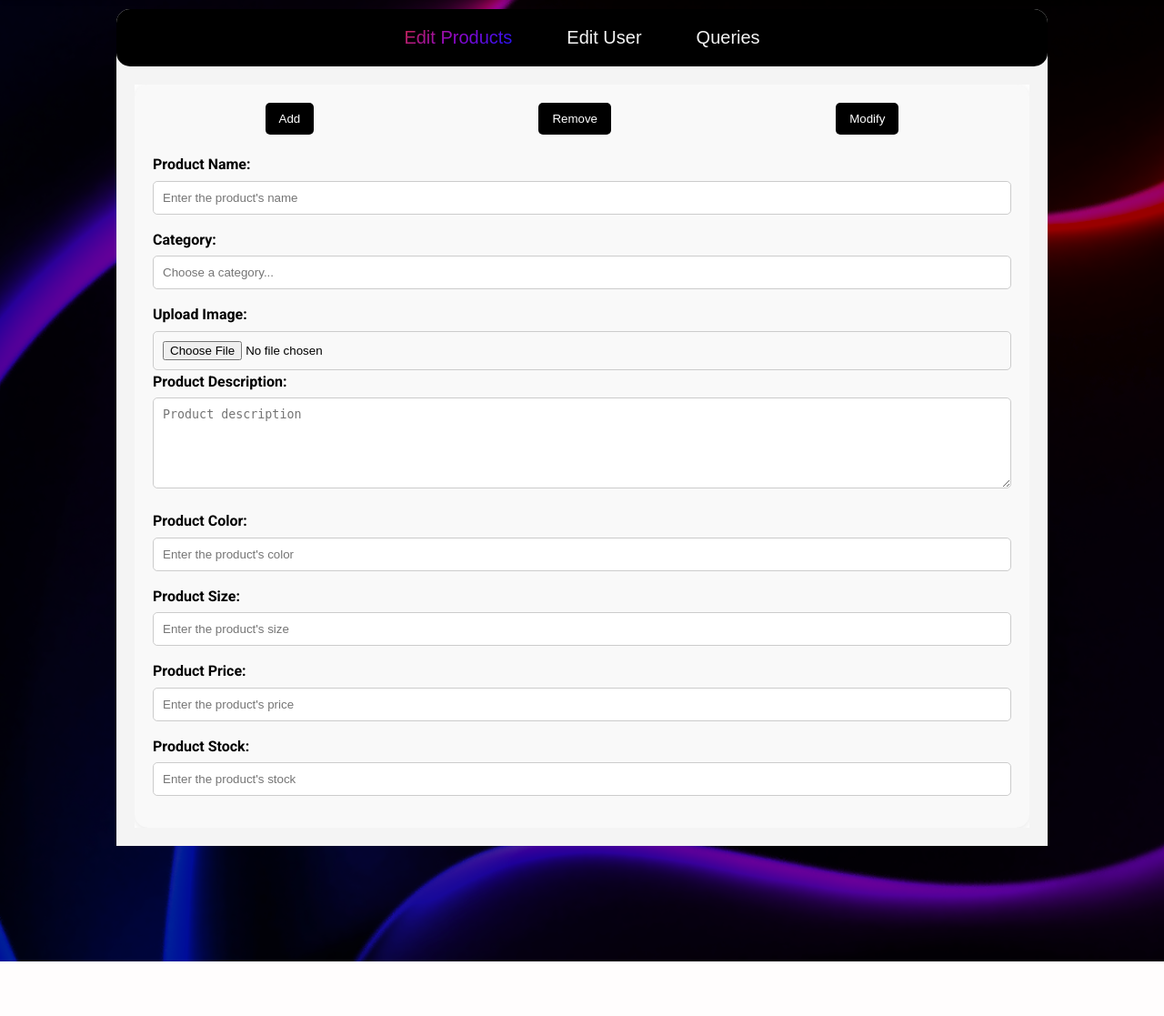
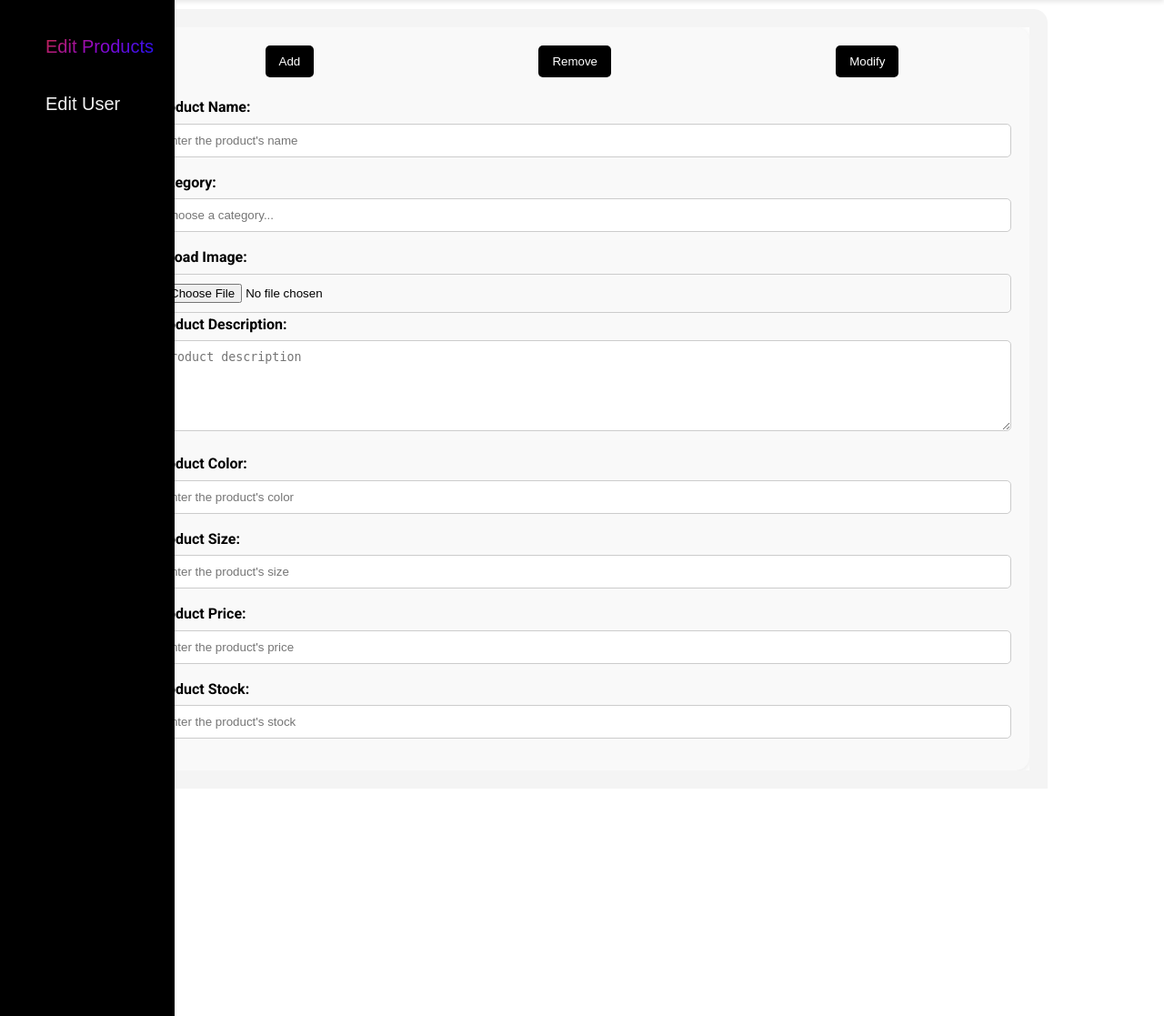
Before and after one commit to 0x00K1/TechSavvies, a PHP site: page /root/root.php in a window 1280 px wide. Shown: the part 60-1177 px from the top of the page at 91% size. Before the commit the page ends 1117 px from the top, so only its background shows below. Run offline with PHP 8.4, Linux system fonts and the light colour scheme.

Commit message:
new file:   [F]hummaidNowwroking 	new file:   [T]ananasNowworking 	modified:   assets/css/root.css 	modified:   assets/js/root.js 	modified:   root/root.php

```diff
--- a/assets/css/root.css
+++ b/assets/css/root.css
@@ -1,7 +1,22 @@
 
+:root {   /*better to link it*/
+  --primary-color: #000000;
+  --secondary-color: #f4f4f4;
+  --accent-color: #c9d6df;
+  --light-bg: #f9f9f9;
+  --text-color: #000000;
+  --header-bg: #000; /* Changed from rgba(34, 34, 34, 0.9) to black */
+  --gradient: linear-gradient(135deg, #667eea, #764ba2);
+  --links-color: linear-gradient(135deg, #d42d2d, #8d07cc, #0117ff); /*moved it from a:hover to use it again in root buttons @anana0dev*/
+}
 /* ==================
 root toolbar (WIP)
 =================== */
+.Boss{
+  display: flex;
+  min-height: 100vh;
+  width: 100%;
+}
 .funcarea {
     background:  var(--secondary-color); /*  #7979dc a nicer color*/
     border-top-left-radius: 15px;
@@ -12,22 +27,30 @@
     width: 80%;
     display: flex; /* Use flexbox to arrange toolbar and container */
     flex-direction: column; /* Stack toolbar and container vertically */
-    z-index: 2;
+
   }
   .toolbar {
     background-color: var(--primary-color);
-    border-radius: 15px;
-    display: flex;
-    align-items: center;
-    justify-content: center;
+    position: sticky;
+    width: 15%;
+    height: 100vh;
+    margin-top: 60px;
+    z-index: 5;
   }
-  .toolbar button.active{
+  .toolbar_buttons{
+    padding-top: 20px;
+    height: 100%;
+    width: 100%;
+    margin-left: 20px;
+  }
+
+  .toolbar .toolbar_buttons button.active{
       background: var(--links-color);
       background-clip: text;
       -webkit-background-clip: text;
       -webkit-text-fill-color: transparent;
   }
-  .toolbar button {
+  .toolbar .toolbar_buttons button {
     background-color: var(--primary-color);
     background: var(--secondary-color);
     background-clip: text;
@@ -43,7 +66,7 @@
     font-size: 20px;
   }
 
-  .toolbar button:hover {
+  .toolbar .toolbar_buttons button:hover {
       background: var(--links-color);
       background-clip: text;
       -webkit-background-clip: text;
@@ -51,7 +74,7 @@
   }
 
 
-  .toolbar button.active{
+  .toolbar .toolbar_buttons button.active{
      background: var(--links-color);
       background-clip: text;
       -webkit-background-clip: text;
--- a/assets/js/root.js
+++ b/assets/js/root.js
@@ -1,11 +1,11 @@
 document.addEventListener('DOMContentLoaded', function() {
     const EditPro_button = document.getElementById('EditPro_button');
     const EditUser_button = document.getElementById('EditUser_button');
-    const Queries_button = document.getElementById('Queries_button');
+    const search_button= document.getElementById('search_button')
 
     const EditProduct = document.getElementById('EditProduct');
     const EditUser = document.getElementById('EditUser');
-    const Queries = document.getElementById('Queries');
+
     /*first time loading page */
     EditProduct.style.display = 'block';
     EditPro_button.classList.add('active');
@@ -14,31 +14,22 @@
     EditPro_button.addEventListener('click', function() {
         EditProduct.style.display = 'block';
         EditUser.style.display = 'none';
-        Queries.style.display = 'none';
         EditPro_button.classList.add('active');
         EditUser_button.classList.remove('active');
-        Queries_button.classList.remove('active');
+
     });
 
     EditUser_button.addEventListener('click', function() {
         EditProduct.style.display = 'none';
         EditUser.style.display = 'block';
-        Queries.style.display = 'none';
         EditPro_button.classList.remove('active');
         EditUser_button.classList.add('active');
-        Queries_button.classList.remove('active');
+
     });
 
-    Queries_button.addEventListener('click', function() {
-        EditProduct.style.display = 'none';
-        EditUser.style.display = 'none';
-        Queries.style.display = 'block';
-        EditPro_button.classList.remove('active');
-        EditUser_button.classList.remove('active');
-        Queries_button.classList.add('active');
-    });
 
-    User_Query_Button.addEventListener('click', function(){
+
+    search_button.addEventListener('click', function(){
         /*Retreives user data from DATABASe and fills it into the fields*/
     })
 });
--- a/root/root.php
+++ b/root/root.php
@@ -11,19 +11,21 @@
 
 <body>
     <!-- Header Section -->
-    <?php include('..\assets\php\header.php'); ?>
+   <?php include('..\assets\php\header.php'); ?>
     <script>
-        <?php include('..\assets\js\root.js'); ?>
+    <?php include('..\assets\js\root.js'); ?>
     </script>
 
     <!-- functions section -->
-    <section class="hero">
-        <div class="funcarea">
-            <div class="toolbar">
+    <section class="Boss">
+        <div class="toolbar">
+            <div class="toolbar_buttons">
                 <button id="EditPro_button">Edit Products</button>
                 <button id="EditUser_button">Edit User</button>
-                <button id="Queries_button">Queries</button>
             </div>
+        </div>
+        <div class="funcarea">
+            <!-- the id 'search_button' is linked with the java script -->
             <div class="content-container">
                 <div id="EditProduct" class="content">
                     <form id="addProduct_form">
@@ -35,11 +37,13 @@
                         <div id="add_display" class="AddProduct">
                             <p>
                                 <label for="product_name">Product Name:</label>
-                                <input type="text" name="product_name" id="product_name" placeholder="Enter the product's name" maxlength="255" required>
+                                <input type="text" name="product_name" id="product_name"
+                                    placeholder="Enter the product's name" maxlength="255" required>
                             </p>
                             <p>
                                 <label for="categoryList">Category:</label>
-                                <input id="categoryList" type="text" placeholder="Choose a category..." list="Pro_category">
+                                <input id="categoryList" type="text" placeholder="Choose a category..."
+                                    list="Pro_category">
                                 <datalist id="Pro_category">
                                     <option value="test1"></option>
                                     <option value="test2"></option>
@@ -55,19 +59,23 @@
                             </p>
                             <p>
                                 <label for="product_color">Product Color:</label>
-                                <input type="text" name="product_color" id="product_color" placeholder="Enter the product's color" maxlength="255" required>
+                                <input type="text" name="product_color" id="product_color"
+                                    placeholder="Enter the product's color" maxlength="255" required>
                             </p>
                             <p>
                                 <label for="product_size">Product Size:</label>
-                                <input type="text" name="product_size" id="product_size" placeholder="Enter the product's size" maxlength="50" required>
+                                <input type="text" name="product_size" id="product_size"
+                                    placeholder="Enter the product's size" maxlength="50" required>
                             </p>
                             <p>
                                 <label for="product_price">Product Price:</label>
-                                <input type="number" name="product_price" id="product_price" placeholder="Enter the product's price" step="0.01" required>
+                                <input type="number" name="product_price" id="product_price"
+                                    placeholder="Enter the product's price" step="0.01" required>
                             </p>
                             <p>
                                 <label for="product_stock">Product Stock:</label>
-                                <input type="number" name="product_stock" id="product_stock" placeholder="Enter the product's stock" step="1" required>
+                                <input type="number" name="product_stock" id="product_stock"
+                                    placeholder="Enter the product's stock" step="1" required>
                             </p>
                         </div>
                     </form>
@@ -106,7 +114,8 @@
 
                 </div>
                 <div id="Queries" class="content" style="display: none;">
-                    <p>queriese Like bills, payments, statistics , printing users or products, some graphs wpuld be amazing</p>
+                    <p>queriese Like bills, payments, statistics , printing users or products, some graphs wpuld be
+                        amazing</p>
                 </div>
             </div>
         </div>
@@ -114,20 +123,3 @@
 </body>
 
 </html>
-
-<?php
-if ($_SERVER["REQUEST_METHOD"] == "POST") {
-    // Get form data
-    $name = $_POST["name"];
-    $message = $_POST["message"];
-
-    // Generate timestamp
-    $timestamp = date("Y-m-d H:i:s"); // MySQL format
-
-    // Database insertion (replace with your database code)
-    // ... insert $name, $message, and $timestamp into your database ...
-
-    // Display success message (or redirect)
-    echo "Form submitted successfully at: " . $timestamp;
-}
-?>
```
Also changed, not shown: 2 other files.
